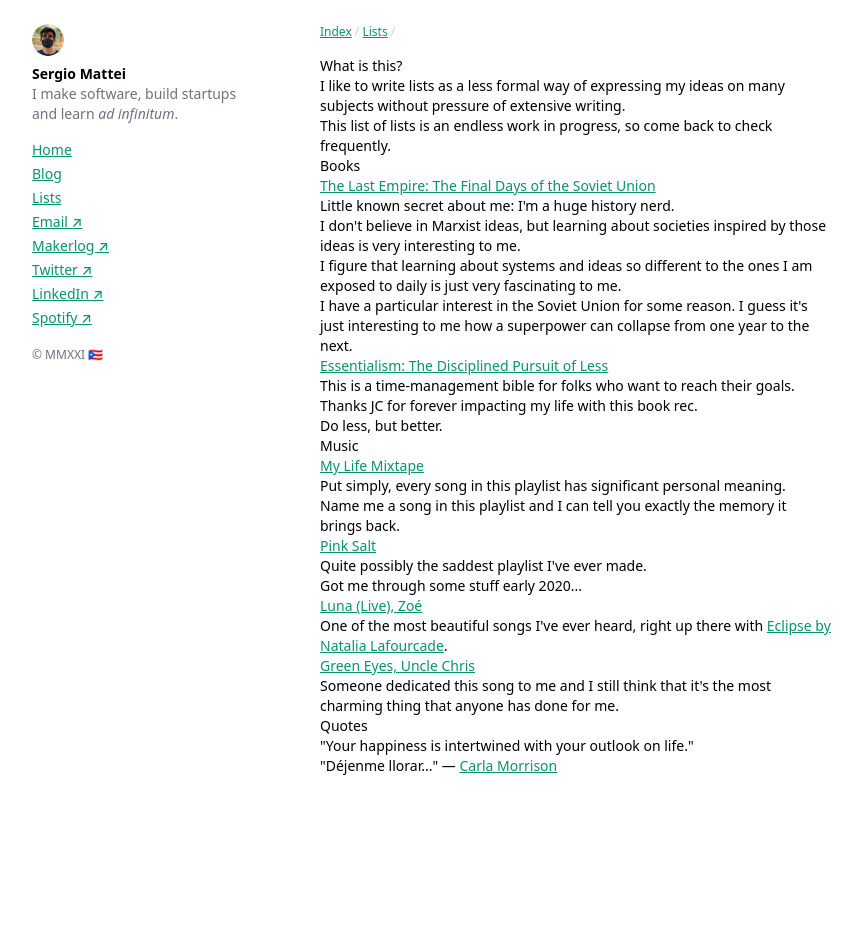
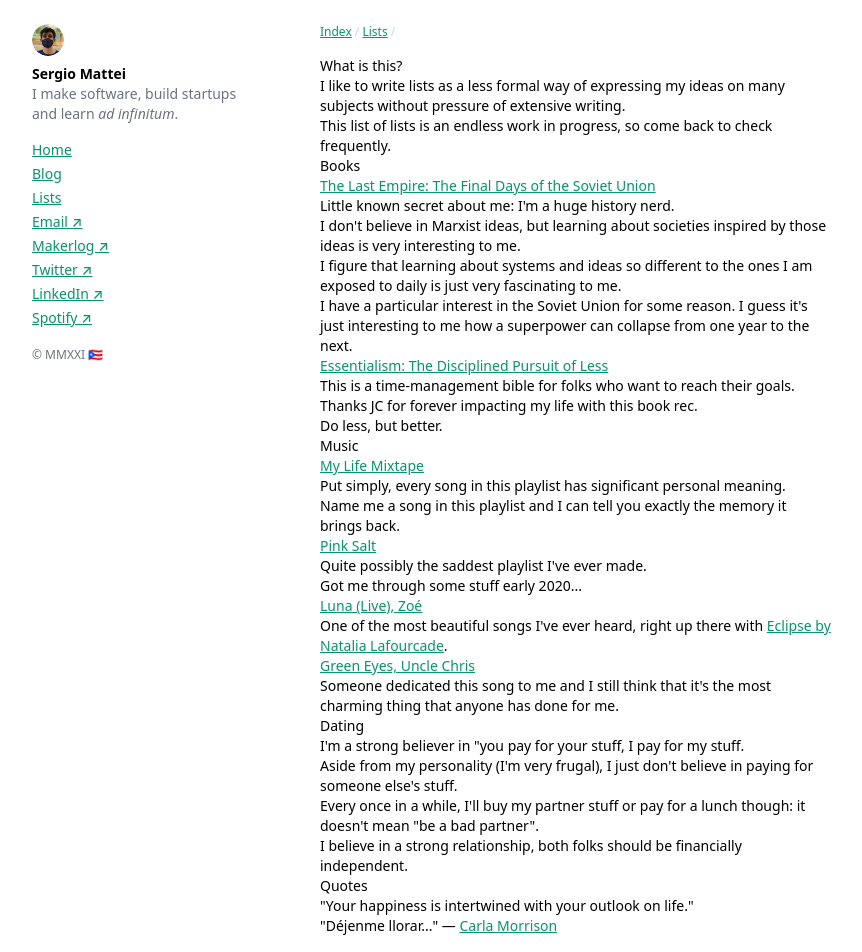
Before and after one commit to matteing/home, a Next.js app: page /lists in a window 1280 px wide. Shown: the top 952 px of the page, without its empty margins (0-862 px from the left). Before the commit the page ends 800 px from the top, so only its background shows below. Built offline with nearby package versions, Linux system fonts and the light colour scheme; no server answers; what @tailwindcss/typography, tailwindcss-font-inter would draw is missing.

Commit message:
Update lists.mdx

```diff
--- a/pages/lists.mdx
+++ b/pages/lists.mdx
@@ -34,6 +34,13 @@ This list of lists is an endless work in progress, so come back to check frequen
 - [Green Eyes, Uncle Chris](https://open.spotify.com/track/31WU1s85w50W8gWzkP6Qmz?si=bUEuqSasQ_6MoRhfX-lx9w)
   - Someone dedicated this song to me and I still think that it's the most charming thing that anyone has done for me.
 
+### Dating
+
+- I'm a strong believer in "you pay for your stuff, I pay for my stuff.
+  - Aside from my personality (I'm very frugal), I just don't believe in paying for someone else's stuff.
+  - Every once in a while, I'll buy my partner stuff or pay for a lunch though: it doesn't mean "be a bad partner".
+  - I believe in a strong relationship, both folks should be financially independent.
+
 ### Quotes
 
 - "Your happiness is intertwined with your outlook on life."
```
